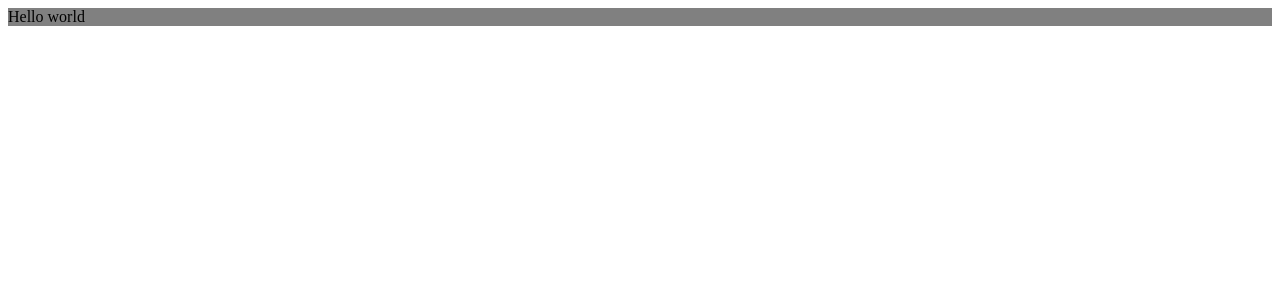
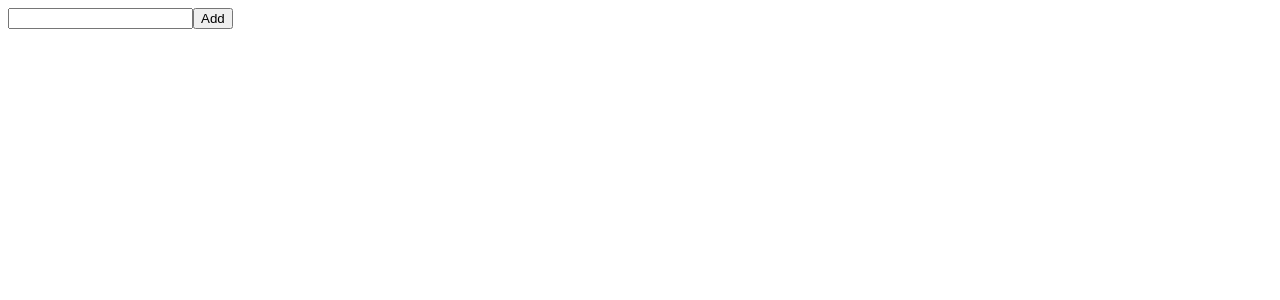
Before and after one commit to andriyzagoruyko/nimble-test, a React app: page / in a window 1280 px wide. Shown: the top 300 px of the page. Built offline with nearby package versions, Linux system fonts and the light colour scheme.

Commit message:
Add store.

```diff
--- a/package.json
+++ b/package.json
@@ -4,8 +4,12 @@
   "description": "",
   "main": "webpack.config.js",
   "dependencies": {
+    "moment": "^2.29.1",
     "react": "^17.0.1",
-    "react-dom": "^17.0.1"
+    "react-dom": "^17.0.1",
+    "react-redux": "^7.2.2",
+    "redux": "^4.0.5",
+    "thunk": "0.0.1"
   },
   "devDependencies": {
     "@babel/core": "^7.13.8",
--- a/src/App.js
+++ /dev/null
@@ -1,8 +0,0 @@
-import React from 'react';
-import s from './index.module.scss';
-
-function App() {
-    return <div className={s.test}>Hello world</div>;
-}
-
-export default App;
--- /dev/null
+++ b/src/app/App.js
@@ -0,0 +1,34 @@
+import React, { useState } from 'react';
+import { useDispatch, useSelector } from 'react-redux';
+import actions from '../store/actions';
+
+function App() {
+    const [title, setTitle] = useState('');
+
+    const dispatch = useDispatch();
+    const addTracker = (title, createdAt) =>
+        dispatch(actions.addTracker(title, createdAt));
+
+    const items = useSelector((state) => state.items);
+
+    const handleClickAdd = () => {
+        addTracker(title, Date.now());
+    };
+
+    console.log(items);
+
+    return (
+        <main>
+            <div>
+                <input
+                    type="text"
+                    value={title}
+                    onChange={(e) => setTitle(e.target.value)}
+                />
+                <button onClick={handleClickAdd}>Add</button>
+            </div>
+        </main>
+    );
+}
+
+export default App;
--- a/src/index.js
+++ b/src/index.js
@@ -1,10 +1,14 @@
 import React from 'react';
 import ReactDOM from 'react-dom';
-import App from './App';
+import { Provider } from 'react-redux';
+import store from './store';
+import App from './app/App';
 
 ReactDOM.render(
     <React.StrictMode>
-        <App />
+        <Provider store={store}>
+            <App />
+        </Provider>
     </React.StrictMode>,
     document.getElementById('root'),
 );
--- a/src/index.module.scss
+++ /dev/null
@@ -1,4 +0,0 @@
-
-.test {
-  background: grey;
-}
--- /dev/null
+++ b/src/store/actions.js
@@ -0,0 +1,8 @@
+import * as types from './types';
+
+export const addTracker = (title, createdAt) => ({
+    type: types.ADD_TRACKER,
+    payload: { title, createdAt },
+});
+
+export default { addTracker };
--- /dev/null
+++ b/src/store/index.js
@@ -0,0 +1,6 @@
+import { createStore } from 'redux';
+import trackersReducer from './reducer';
+
+const store = createStore(trackersReducer);
+
+export default store;
--- /dev/null
+++ b/src/store/reducer.js
@@ -0,0 +1,22 @@
+import * as types from './types';
+
+const initialState = {
+    items: [],
+};
+
+function trackersReducer(state = initialState, action) {
+    switch (action.type) {
+        case types.ADD_TRACKER: {
+            const { title, createdAt } = action.payload;
+
+            return {
+                ...state,
+                items: state.items.concat([{ title, createdAt }]),
+            };
+        }
+        default:
+            return state;
+    }
+}
+
+export default trackersReducer;
--- /dev/null
+++ b/src/store/types.js
@@ -0,0 +1 @@
+export const ADD_TRACKER = 'ADD_TRACKER';
```
Also changed, not shown: 1 other file (tests, documents, lock files or other folders).
